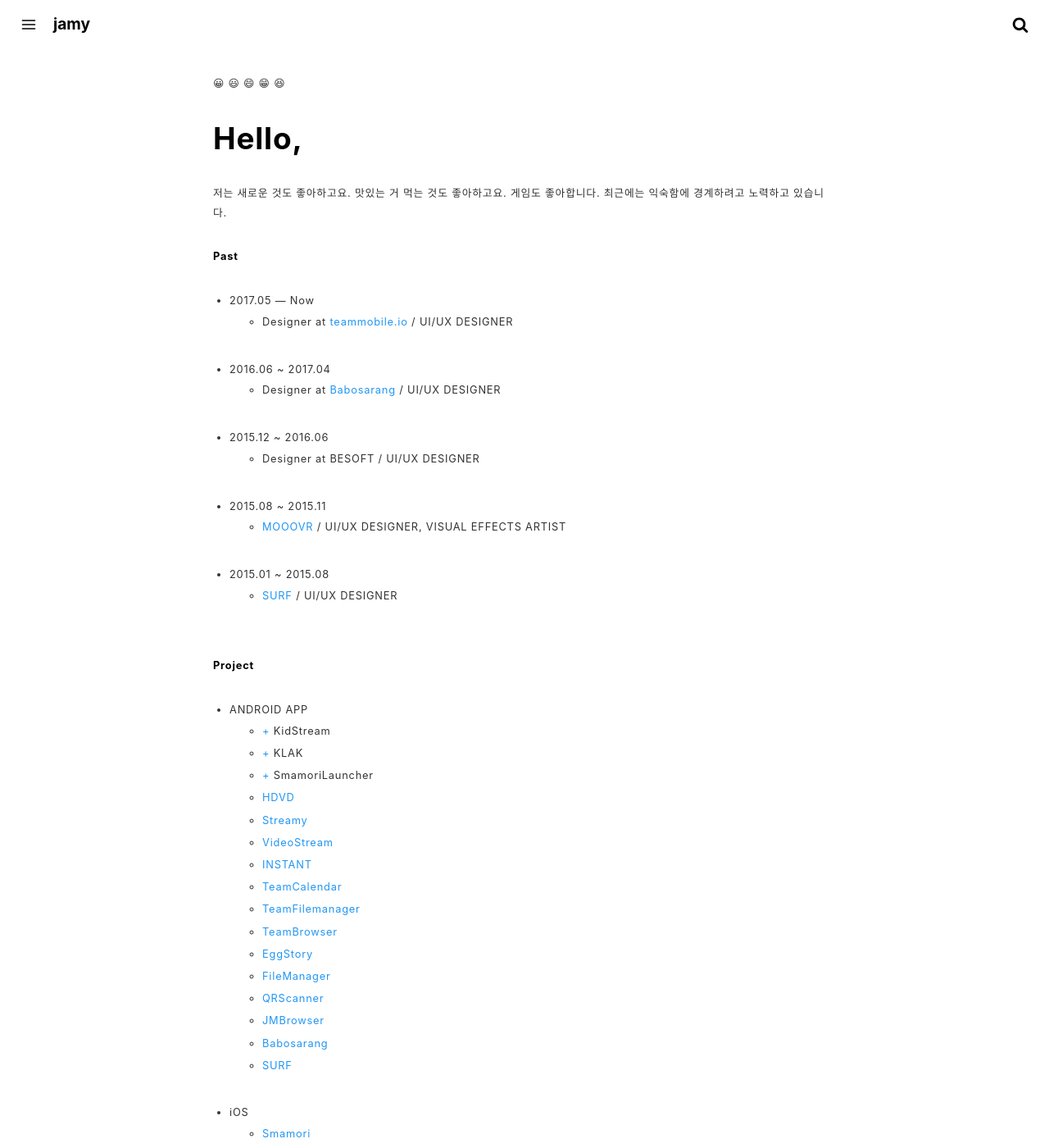
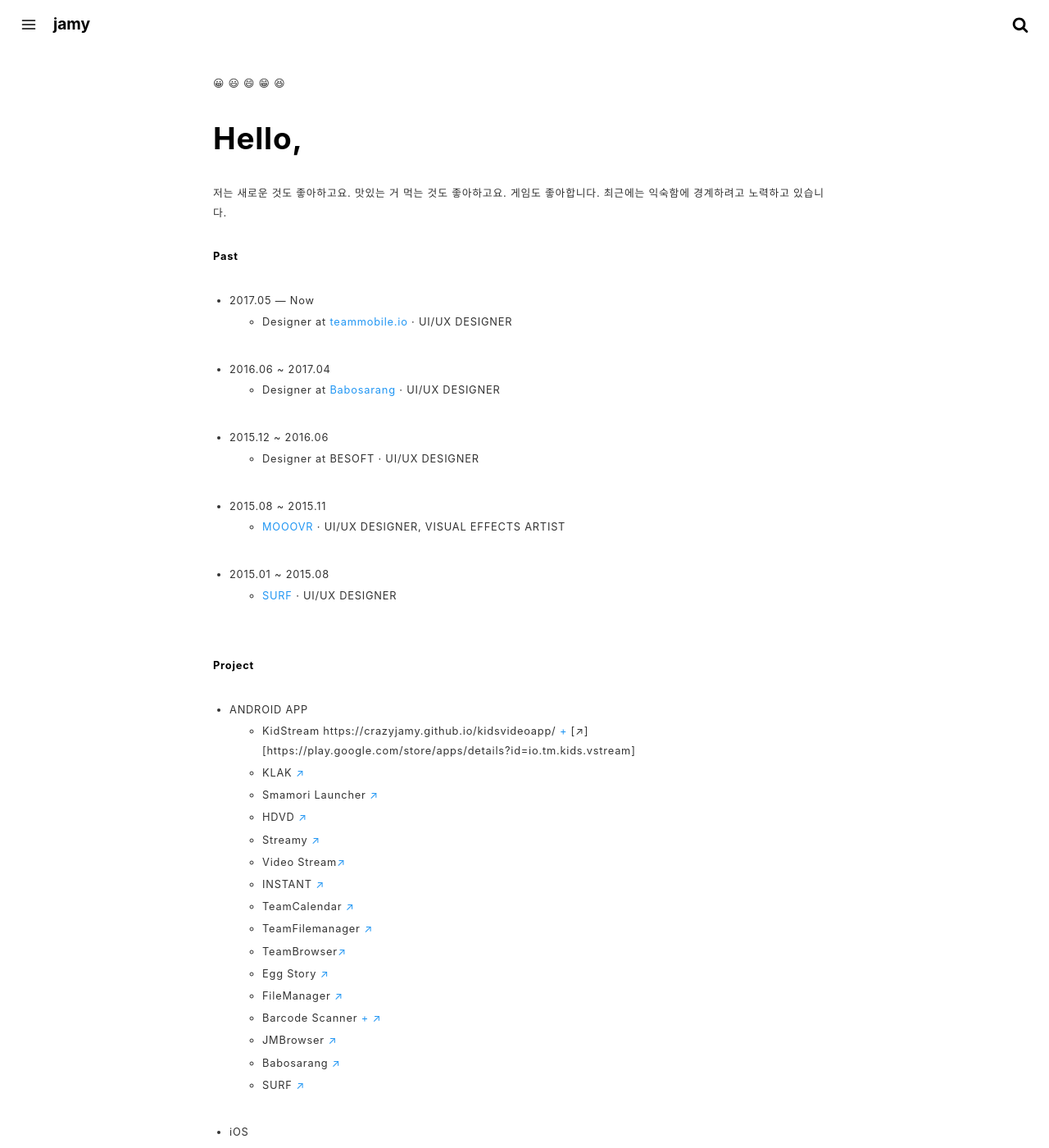
Before and after one commit to crazyjamy/crazyjamy.github.io, a Jekyll site: the page built from about.md, in a window 1280 px wide and 1400 px high. Shown: the whole window at 82% size. Built offline with Jekyll 4.4.1, drawn with Linux system fonts in a browser that asks for light colours.

Commit message:
Update about.md

```diff
--- a/about.md
+++ b/about.md
@@ -13,34 +13,34 @@ permalink: /about/
 
 #### Past
 - 2017.05 — Now
-  - Designer at [teammobile.io](https://www.teammobile.io/) / UI/UX DESIGNER
+  - Designer at [teammobile.io](https://www.teammobile.io/) · UI/UX DESIGNER
 - 2016.06 ~ 2017.04
-  - Designer at [Babosarang](http://www.babosarang.co.kr/) / UI/UX DESIGNER
+  - Designer at [Babosarang](http://www.babosarang.co.kr/) · UI/UX DESIGNER
 - 2015.12 ~ 2016.06
-  - Designer at BESOFT / UI/UX DESIGNER
+  - Designer at BESOFT · UI/UX DESIGNER
 - 2015.08 ~ 2015.11
-  - [MOOOVR](http://mooovr.com/) / UI/UX DESIGNER, VISUAL EFFECTS ARTIST
+  - [MOOOVR](http://mooovr.com/) · UI/UX DESIGNER, VISUAL EFFECTS ARTIST
 - 2015.01 ~ 2015.08
-  - [SURF](https://play.google.com/store/apps/developer?id=SURF+Inc.) / UI/UX DESIGNER
+  - [SURF](https://play.google.com/store/apps/developer?id=SURF+Inc.) · UI/UX DESIGNER
 
 #### Project
 + ANDROID APP
-  + [+](https://play.google.com/store/apps/details?id=io.tm.kids.vstream) KidStream
-  + [+](https://play.google.com/store/apps/details?id=io.jmobile.tm.klak) KLAK
-  + [+](https://play.google.com/store/apps/details?id=jsecurity.launcher.smamori) SmamoriLauncher
-  + [HDVD](https://play.google.com/store/apps/details?id=com.ne.hdv)
-  + [Streamy](https://play.google.com/store/apps/details?id=com.fms.streamy)
-  + [VideoStream](https://play.google.com/store/apps/details?id=io.jmobile.video.browser)
-  + [INSTANT](https://play.google.com/store/apps/details?id=io.jmobile.instant)
-  + [TeamCalendar](https://play.google.com/store/apps/details?id=io.jmobile.tm.calendar)
-  + [TeamFilemanager](https://play.google.com/store/apps/details?id=jiran.com.tmfilemanager)
-  + [TeamBrowser](https://play.google.com/store/apps/details?id=io.jmobile.tm.browser)
-  + [EggStory](https://play.google.com/store/apps/details?id=com.jirantech.eggstory)
-  + [FileManager](https://play.google.com/store/apps/details?id=myfilemanager.jiran.com.myfilemanager)
-  + [QRScanner](https://play.google.com/store/apps/details?id=io.jmobile.jmscanner)
-  + [JMBrowser](https://play.google.com/store/apps/details?id=io.jmobile.browser)
-  + [Babosarang](https://play.google.com/store/apps/details?id=com.mbabo.android)
-  + [SURF](https://play.google.com/store/apps/developer?id=SURF+Inc.)
+  + KidStream https://crazyjamy.github.io/kidsvideoapp/ [+](https://crazyjamy.github.io/kidsvideoapp/) [↗][https://play.google.com/store/apps/details?id=io.tm.kids.vstream]
+  + KLAK [↗](https://play.google.com/store/apps/details?id=io.jmobile.tm.klak)
+  + Smamori Launcher [↗](https://play.google.com/store/apps/details?id=jsecurity.launcher.smamori)
+  + HDVD [↗](https://play.google.com/store/apps/details?id=com.ne.hdv)
+  + Streamy [↗](https://play.google.com/store/apps/details?id=com.fms.streamy)
+  + Video Stream[↗](https://play.google.com/store/apps/details?id=io.jmobile.video.browser)
+  + INSTANT [↗](https://play.google.com/store/apps/details?id=io.jmobile.instant)
+  + TeamCalendar [↗](https://play.google.com/store/apps/details?id=io.jmobile.tm.calendar)
+  + TeamFilemanager [↗](https://play.google.com/store/apps/details?id=jiran.com.tmfilemanager)
+  + TeamBrowser[↗](https://play.google.com/store/apps/details?id=io.jmobile.tm.browser)
+  + Egg Story [↗](https://play.google.com/store/apps/details?id=com.jirantech.eggstory)
+  + FileManager [↗](https://play.google.com/store/apps/details?id=myfilemanager.jiran.com.myfilemanager)
+  + Barcode Scanner [+](https://crazyjamy.github.io/barcode_scanner/) [↗](https://play.google.com/store/apps/details?id=io.jmobile.jmscanner)
+  + JMBrowser [↗](https://play.google.com/store/apps/details?id=io.jmobile.browser)
+  + Babosarang [↗](https://play.google.com/store/apps/details?id=com.mbabo.android)
+  + SURF [↗](https://play.google.com/store/apps/developer?id=SURF+Inc.)
 
 + iOS
   + [Smamori](https://apps.apple.com/jp/app/%E3%82%B9%E3%83%9E%E3%83%A2%E3%83%AA/id1457657028)
```
